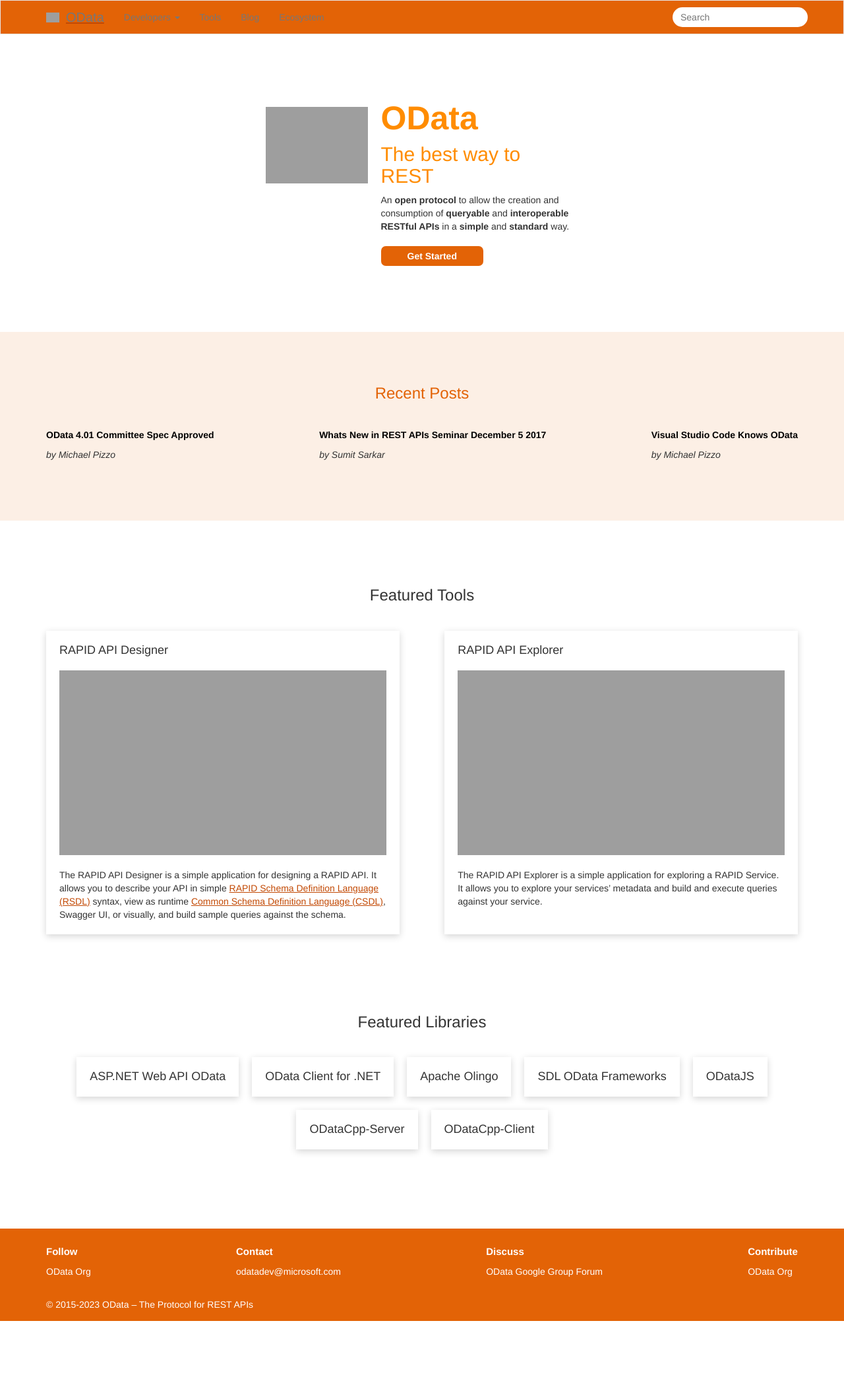
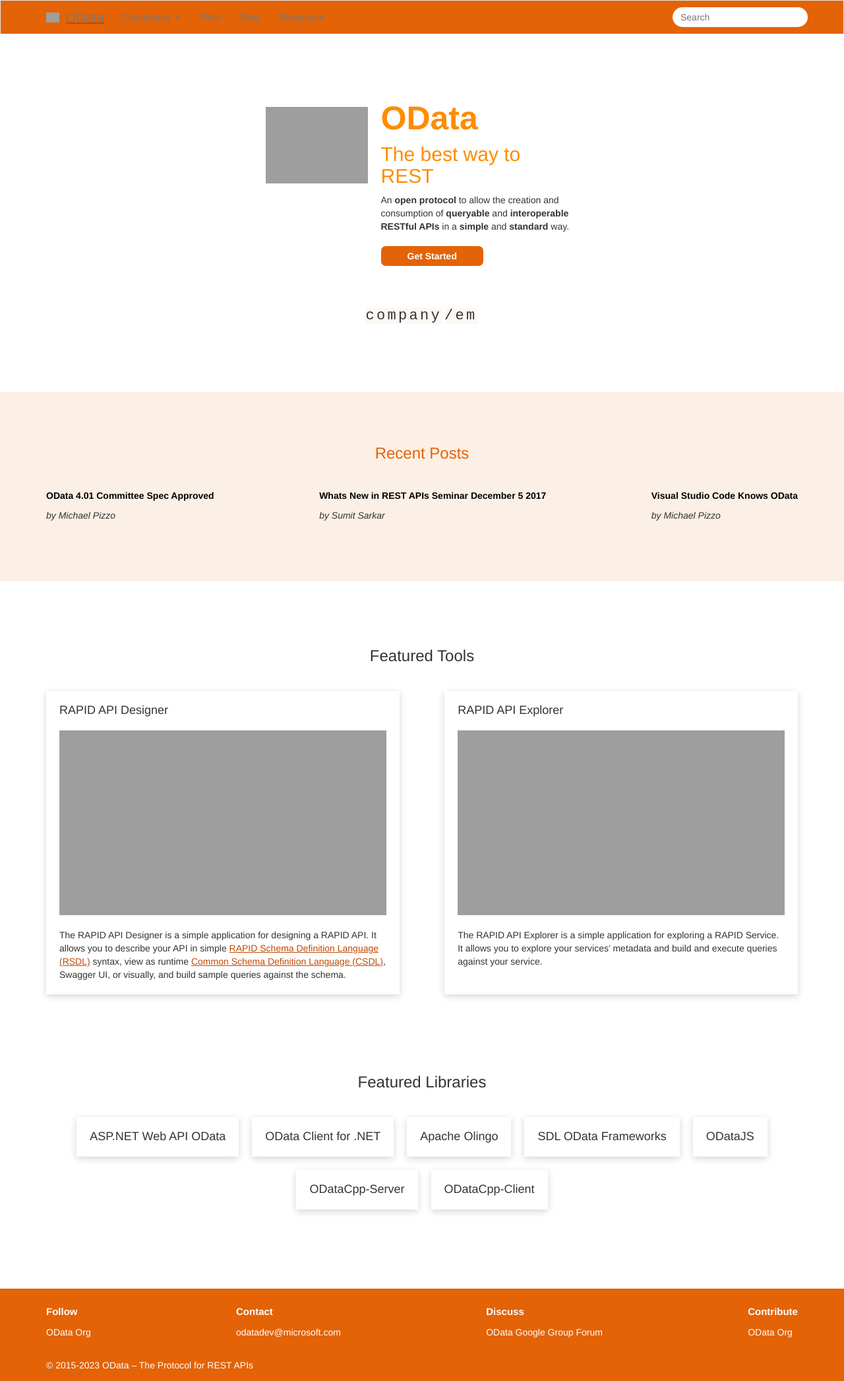
Before and after one commit to OData/odataorg.github.io, a Jekyll site: the page built from index.html, in a window 1280 px wide. Shown: the whole page at 66% size. Built offline with Jekyll 4.4.1, drawn with Linux system fonts in a browser that asks for light colours; nearby versions of some CDN libraries; library files that are not in the unit come from our copies; a style sheet for code colours, icons or effects is not loaded; before the commit the page ends 2002 px from its top, so only the background shows below that.

Commit message:
created typing animation demo

```diff
--- /dev/null
+++ b/_includes/typing-animation.html
@@ -0,0 +1,63 @@
+<div>
+     <p class="typing-animation">
+        <span>company</span>
+        <span class="typewrite" data-period="2000" data-type='[ "/employees/$count", "/employees?$select=firstName,lastName", "?$expand=employees"]'>
+            <span class="wrap"></span>
+        </span>
+    </p>
+
+    <script type="text/javascript">
+        var TxtType = function (el, toRotate, period) {
+            this.toRotate = toRotate;
+            this.el = el;
+            this.loopNum = 0;
+            this.period = parseInt(period, 10) || 2000;
+            this.txt = '';
+            this.tick();
+            this.isDeleting = false;
+        };
+
+        TxtType.prototype.tick = function () {
+            var i = this.loopNum % this.toRotate.length;
+            var fullTxt = this.toRotate[i];
+
+            if (this.isDeleting) {
+                this.txt = fullTxt.substring(0, this.txt.length - 1);
+            } else {
+                this.txt = fullTxt.substring(0, this.txt.length + 1);
+            }
+
+            this.el.innerHTML = '<span class="wrap">' + this.txt + '</span>';
+
+            var that = this;
+            var delta = 200 - Math.random() * 100;
+
+            if (this.isDeleting) { delta /= 2; }
+
+            if (!this.isDeleting && this.txt === fullTxt) {
+                delta = this.period;
+                this.isDeleting = true;
+            } else if (this.isDeleting && this.txt === '') {
+                this.isDeleting = false;
+                this.loopNum++;
+                delta = 500;
+            }
+
+            setTimeout(function () {
+                that.tick();
+            }, delta);
+        };
+
+        window.onload = function () {
+            var elements = document.getElementsByClassName('typewrite');
+            for (var i = 0; i < elements.length; i++) {
+                var toRotate = elements[i].getAttribute('data-type');
+                var period = elements[i].getAttribute('data-period');
+                if (toRotate) {
+                    new TxtType(elements[i], JSON.parse(toRotate), period);
+                }
+            }
+
+        };
+    </script>
+</div>
--- a/index.html
+++ b/index.html
@@ -3,7 +3,7 @@
 ---
 <div class="container">
     <div id="tagline-container">
-        <div class="row" id="tagline" style="margin: 8rem 0 8rem 0">
+        <div class="row" id="tagline" style="margin: 8rem 0 6rem 0">
             <div>
                 <img class="img-responsive"
                      alt="OData logo"
@@ -20,6 +20,9 @@
                 </button>
             </div>
         </div>
+    </div>
+    <div style="text-align:center; margin: 0 0 8rem 0">
+        {% include typing-animation.html %}
     </div>
 </div>
 
--- a/public/css/site.css
+++ b/public/css/site.css
@@ -414,6 +414,33 @@
     border-radius: 4px;
 }
 
+/* Typing Animation */
+
+.typewrite {
+    overflow: hidden; /* Ensures the content is not revealed until the animation */
+    border-right: .1em solid var(--orange-icon); /* The typwriter cursor */
+    margin: 0 auto; /* Gives that scrolling effect as the typing happens */
+    animation: typing 3.5s steps(40, end), blink-caret .75s step-end infinite;
+}
+
+@keyframes blink-caret {
+    from, to {
+        border-color: transparent
+    }
+
+    50% {
+        border-color: var(--orange-icon);
+    }
+}
+
+.typing-animation span {
+    font-family: monospace;
+    letter-spacing: .15em;
+    font-size: 2.2rem;
+    font-weight: 300;
+    background-color: var(--orange-paler);
+}
+
 /* Misc */
 
 strong {
```
